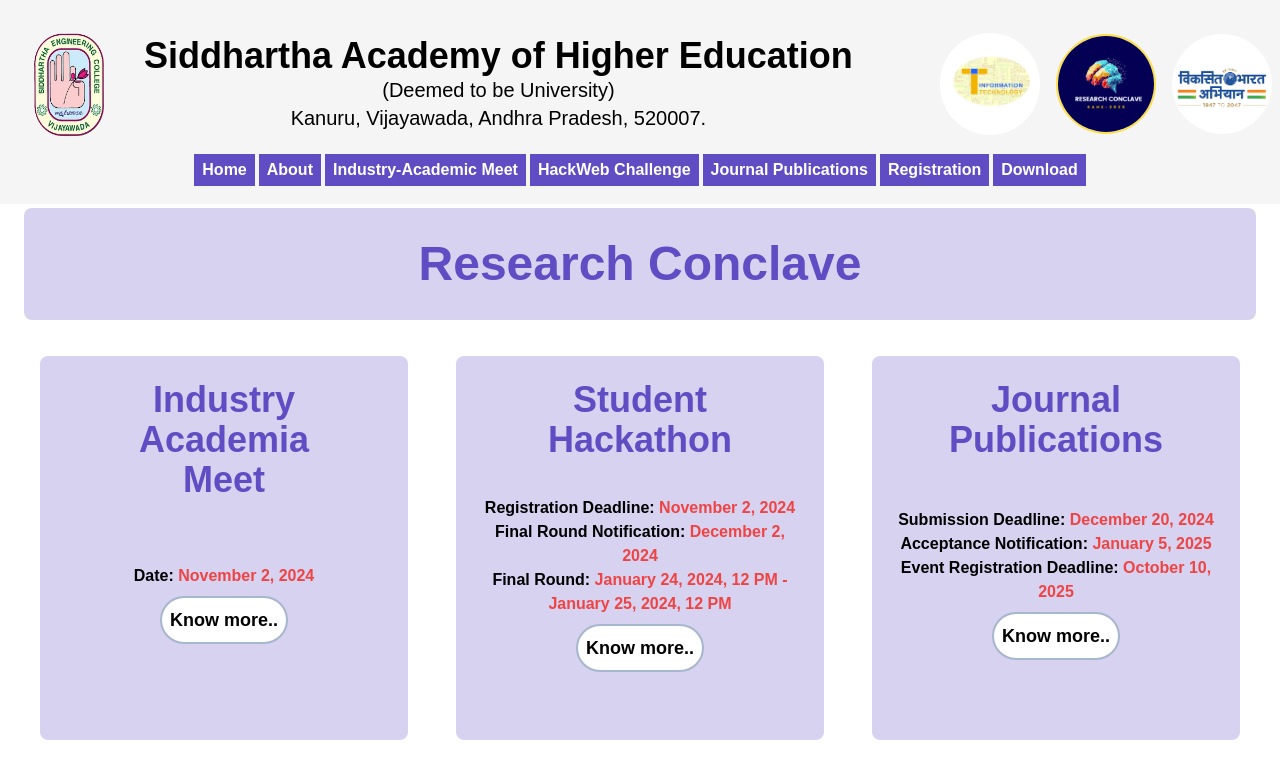
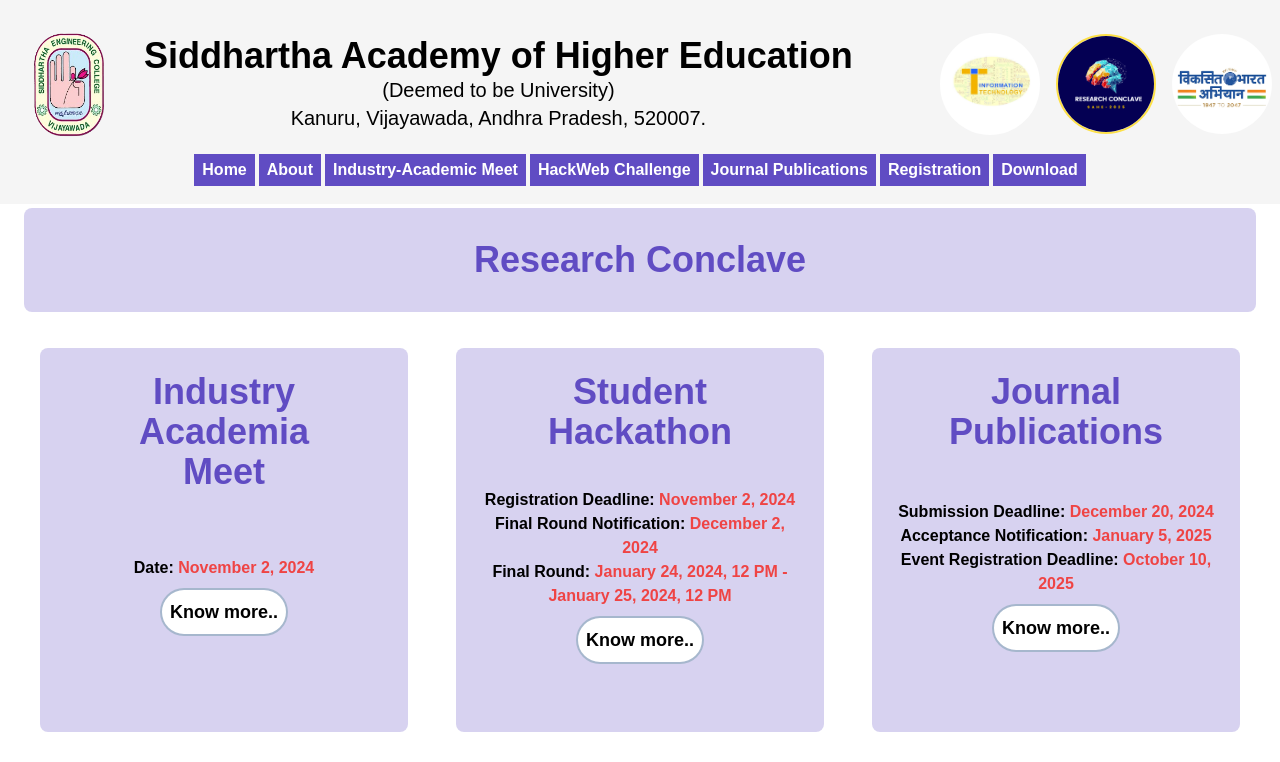
Before and after one commit to roshaneleshaddai/rdconclave, a Next.js app: page / in a window 1280 px wide. Shown: the top 762 px of the page. Built offline with nearby package versions, Linux system fonts and the light colour scheme; grey boxes are pictures that could not be loaded; a web font is replaced by a local one.

Commit message:
Update page.jsx

```diff
--- a/app/page.jsx
+++ b/app/page.jsx
@@ -128,7 +128,7 @@ function HorizontalImageScroller({ images }) {
         <div
           className="mt-1 bg-[#604CC3]/25 bg-opacity-20 p-8 rounded-lg mx-6 transition-opacity duration-1000 "
         >
-          <h1 className="md:text-5xl text-3xl font-bold text-center text-[#604CC3]">Research Conclave</h1>
+          <h1 className="text-4xl font-bold text-center text-[#604CC3]">Research Conclave</h1>
 
         </div>
 
```
